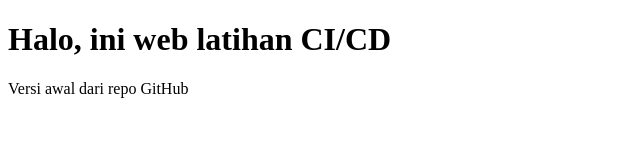
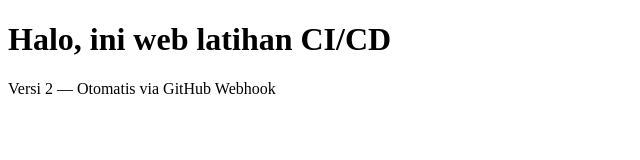
Before and after one commit to nabilaalfi95-droid/latihan-cicd, a plain HTML site: page public/index.html in a window 1280 px wide. Shown: the whole page, without its empty margins (0-640 px from the left). Drawn offline with Linux system fonts and the light colour scheme.

Commit message:
Update index.html

```diff
--- a/public/index.html
+++ b/public/index.html
@@ -5,6 +5,6 @@
 </head>
 <body>
 <h1>Halo, ini web latihan CI/CD</h1>
-<p>Versi awal dari repo GitHub</p>
+<p>Versi 2 — Otomatis via GitHub Webhook</p>
 </body>
 </html>
```
